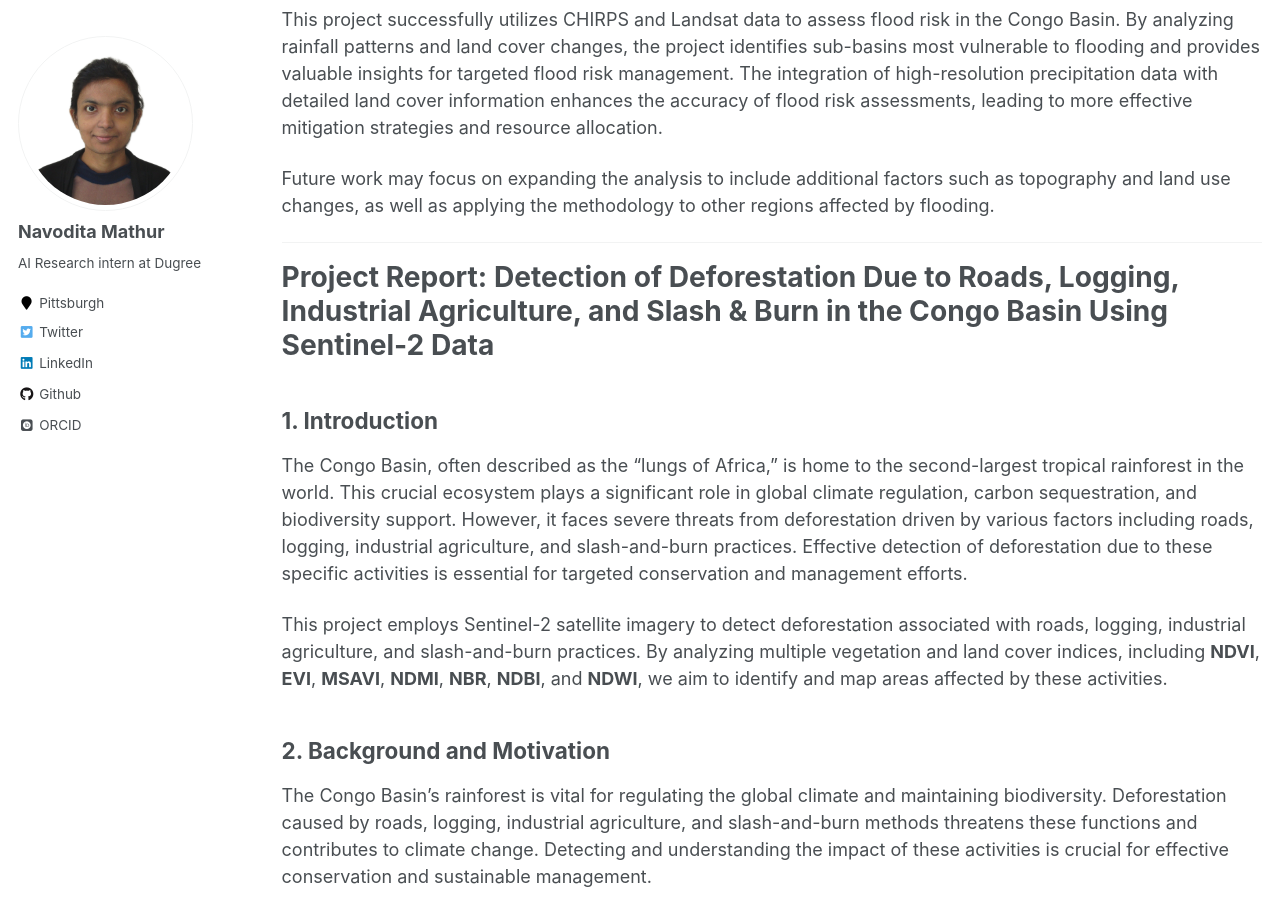
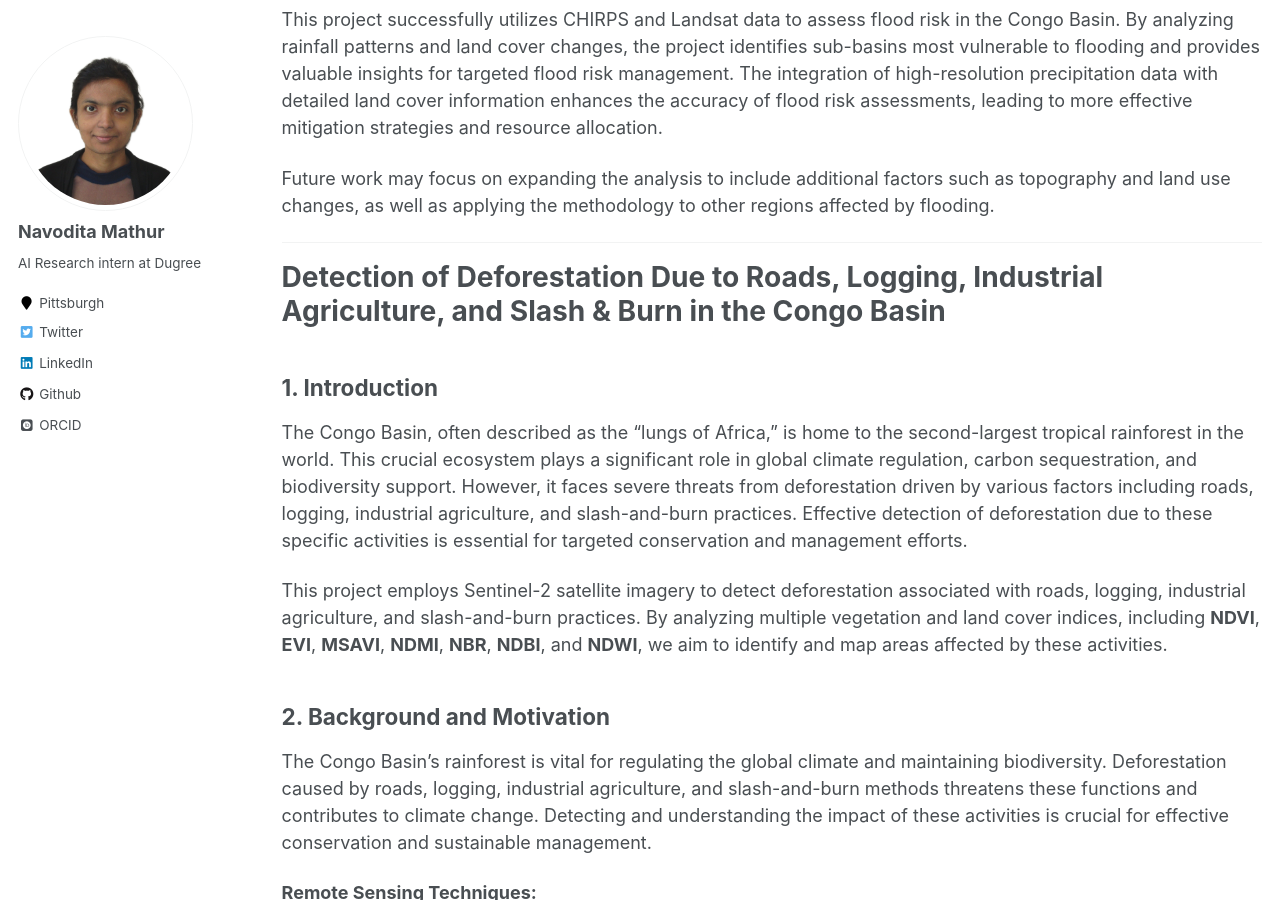
Before and after one commit to Navoditamathur/Navoditamathur.github.io, a Jekyll site: the page built from _pages/research.md, in a window 1280 px wide and 900 px high, scrolled down 2632 px. Built offline with Jekyll 4.4.1, drawn with Linux system fonts in a browser that asks for light colours; some web fonts are replaced.

Commit message:
Update research.md

```diff
--- a/_pages/research.md
+++ b/_pages/research.md
@@ -74,7 +74,7 @@ Future work may focus on expanding the analysis to include additional factors su
 
 ---
 
-# Project Report: Detection of Deforestation Due to Roads, Logging, Industrial Agriculture, and Slash & Burn in the Congo Basin Using Sentinel-2 Data
+# Detection of Deforestation Due to Roads, Logging, Industrial Agriculture, and Slash & Burn in the Congo Basin
 
 ## 1. Introduction
 
```
